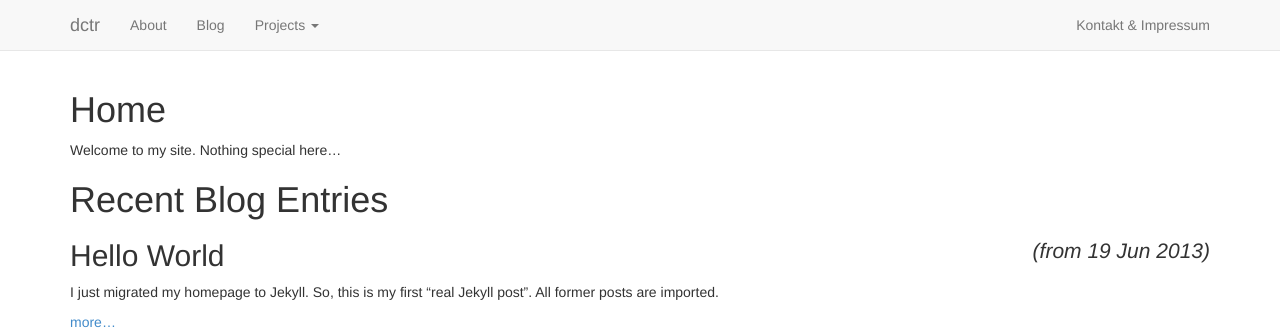
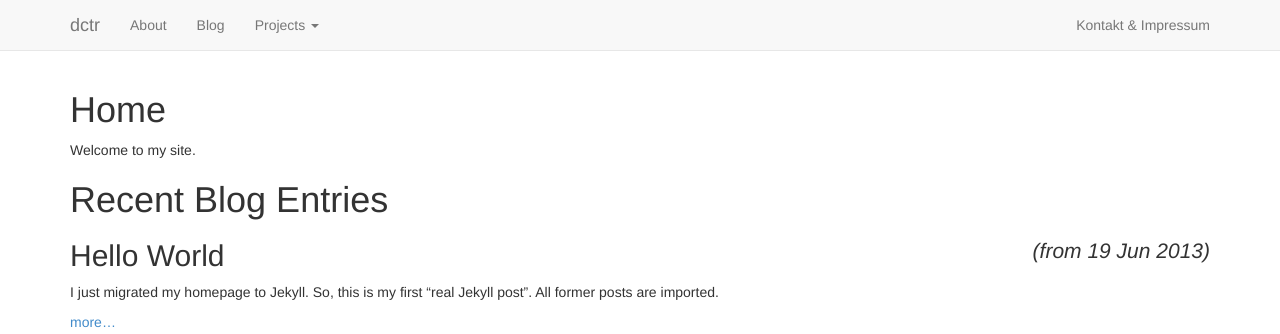
Before and after one commit to dctr/dctr.github.io, a Jekyll site: the page built from index.md, in a window 1280 px wide. Shown: the top 334 px of the page. Built offline with Jekyll 4.4.1, drawn with Linux system fonts in a browser that asks for light colours.

Commit message:
And again

```diff
--- a/index.md
+++ b/index.md
@@ -4,7 +4,7 @@ title: Home
 ---
 # Home
 
-Welcome to my site. Nothing special here...
+Welcome to my site.
 
 # Recent Blog Entries
 
```
